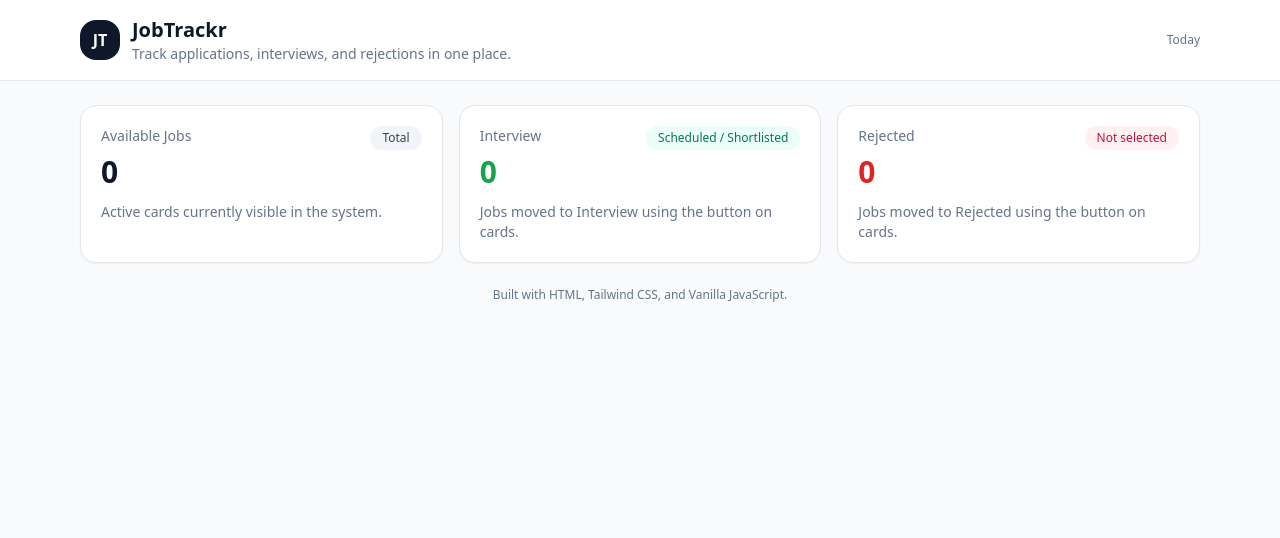
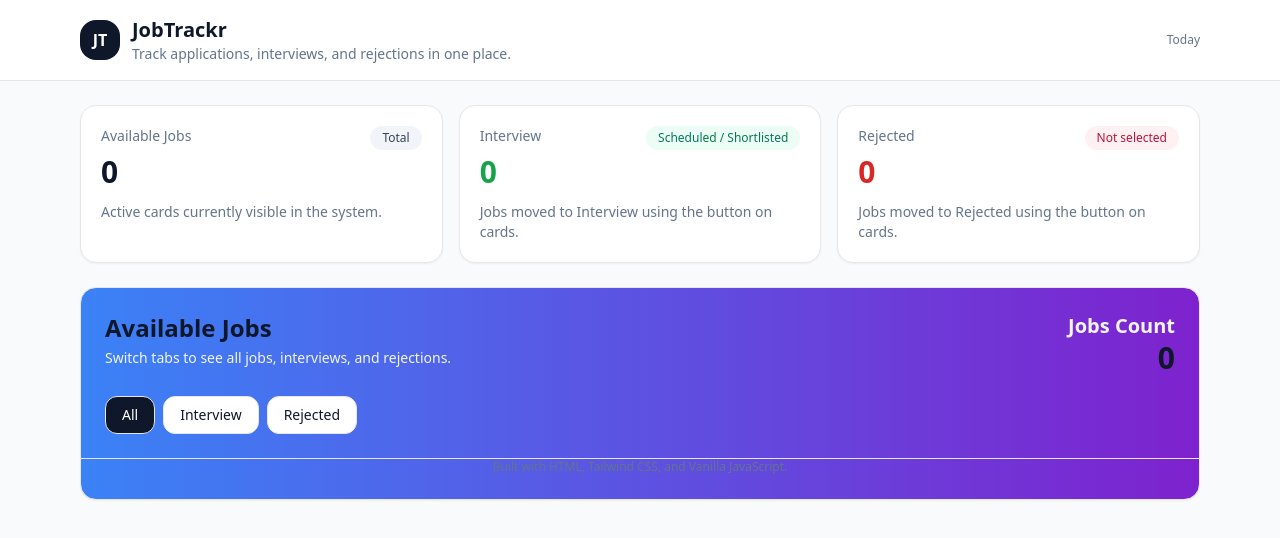
Before and after one commit to Mursaline867/A04-PH-JOB-TRACKER, a plain HTML site: page index.html in a window 1280 px wide. Drawn offline with nearby package versions, Linux system fonts and the light colour scheme.

Commit message:
Available job section has been completed successfully

```diff
--- a/index.html
+++ b/index.html
@@ -83,6 +83,44 @@
         </div>
       </section>
 
+      <!-- Available Jobs Section -->
+      <section class="rounded-2xl bg-white border shadow-sm bg-gradient-to-r from-blue-500 to-purple-700">
+        <div class="p-5 sm:p-6">
+          <div class="flex items-start justify-between gap-3">
+            <div>
+              <h2 class="text-lg sm:text-2xl font-semibold">Available Jobs</h2>
+              <p class="text-sm text-slate-100 mt-1">
+                Switch tabs to see all jobs, interviews, and rejections.
+              </p>
+            </div>
+
+            <div class="text-right">
+              <p class="text-xl text-slate-100 font-semibold">Jobs Count</p>
+              <p class="text-base">
+                <span id="tabCount" class="text-3xl font-bold">0</span>
+              </p>
+            </div>
+          </div>
+
+          <!-- Tabs -->
+          <div class="mt-5 flex flex-wrap gap-2" id="tabs">
+            <button
+              data-tab="all"
+              class="tab-btn px-4 py-2 rounded-xl text-sm font-medium border bg-slate-900 text-white">All
+            </button>
+            <button
+              data-tab="interview"
+              class="tab-btn px-4 py-2 rounded-xl text-sm font-medium border bg-white hover:bg-slate-50">Interview
+            </button>
+            <button
+              data-tab="rejected"
+              class="tab-btn px-4 py-2 rounded-xl text-sm font-medium border bg-white hover:bg-slate-50">Rejected
+            </button>
+          </div>
+        </div>
+
+        <div class="border-t"></div>
+
       <footer class="text-center text-xs text-slate-500 pb-6">
         Built with HTML, Tailwind CSS, and Vanilla JavaScript.
       </footer>
```
